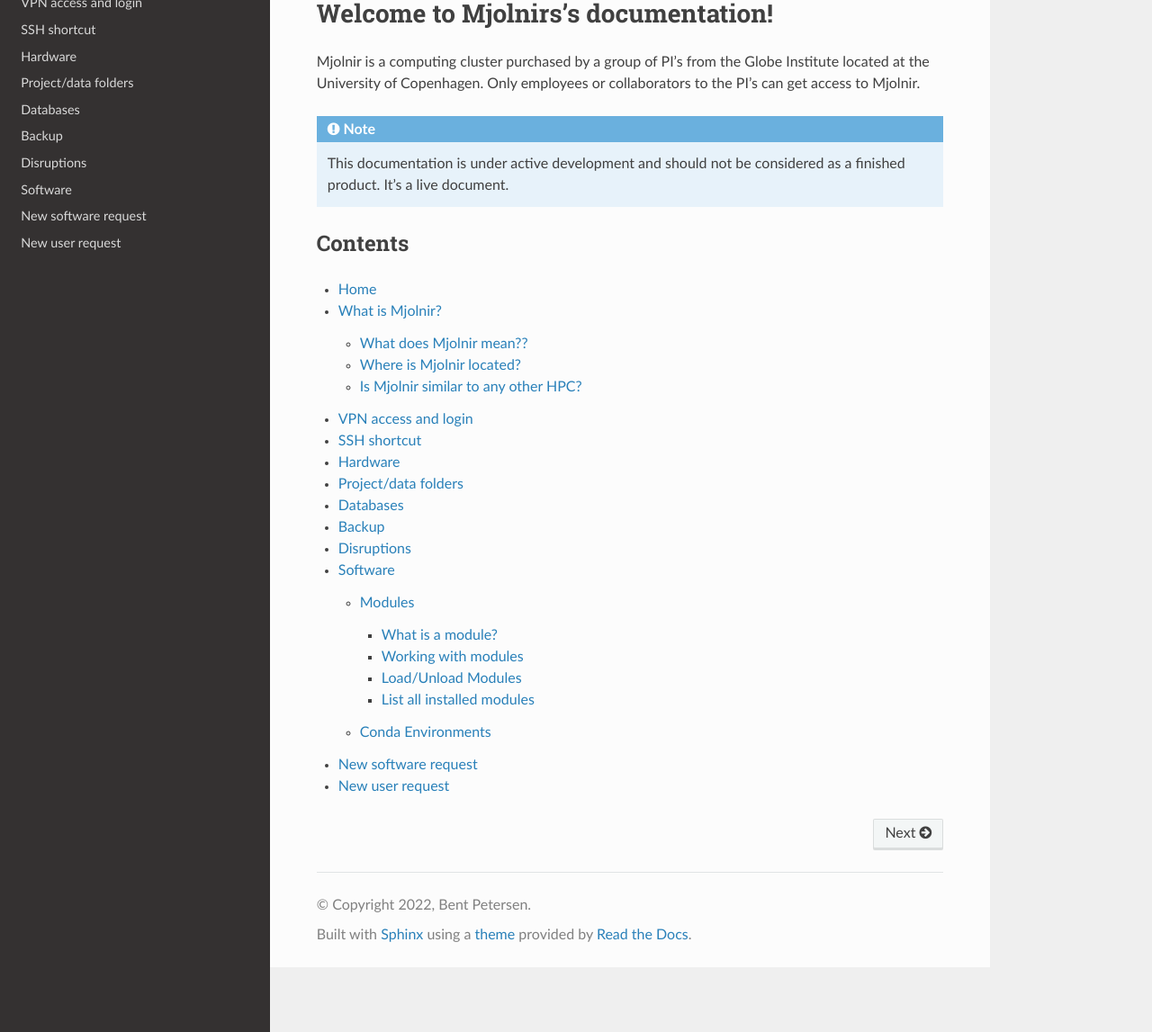
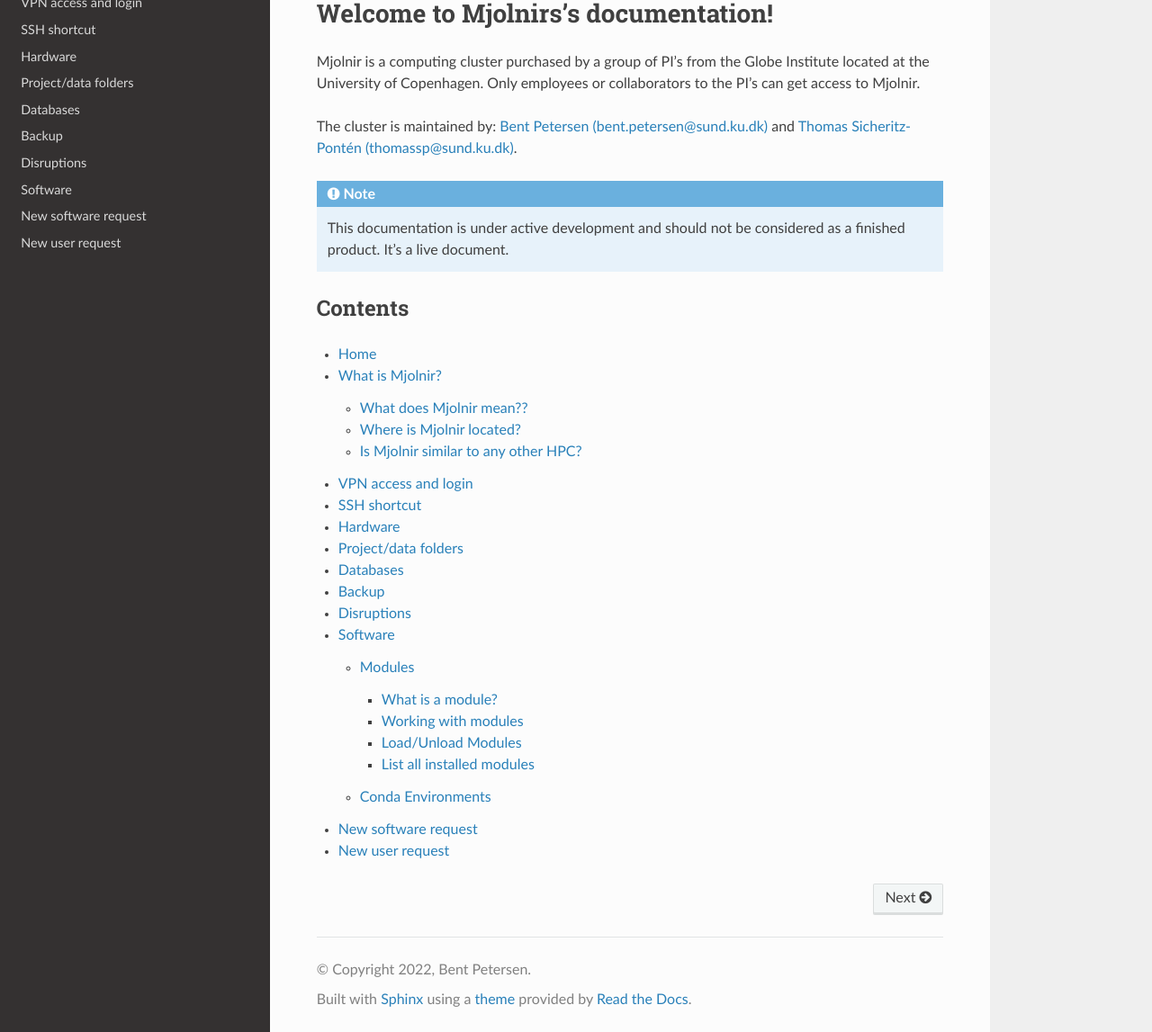
Before and after one commit to bentpetersendk/mjolnir_ucph, a Sphinx documentation site: the page built from docs/source/index.rst, in a window 1280 px wide and 1350 px high, cut to the strip 203-1350 px from the top of the window. Shown: the whole strip at 90% size. Built offline with Sphinx 7.4.7 and the Read the Docs theme 2.0.0, drawn with Linux system fonts in a browser that asks for light colours.

Commit message:
Update index.rst

```diff
--- a/docs/source/index.rst
+++ b/docs/source/index.rst
@@ -4,6 +4,10 @@
 ===================================
 
 Mjolnir is a computing cluster purchased by a group of PI’s from the Globe Institute located at the University of Copenhagen. Only employees or collaborators to the PI's can get access to Mjolnir.
+
+The cluster is maintained by:
+`Bent Petersen (bent.petersen@sund.ku.dk) <https://globe.ku.dk/staff-list/hologenomics/?id=271131&vis=medarbejder>`_ and `Thomas Sicheritz-Pontén (thomassp@sund.ku.dk) <https://globe.ku.dk/staff-list/hologenomics/?pure=en/persons/635914>`_.
+
 
 .. note::
 
```
